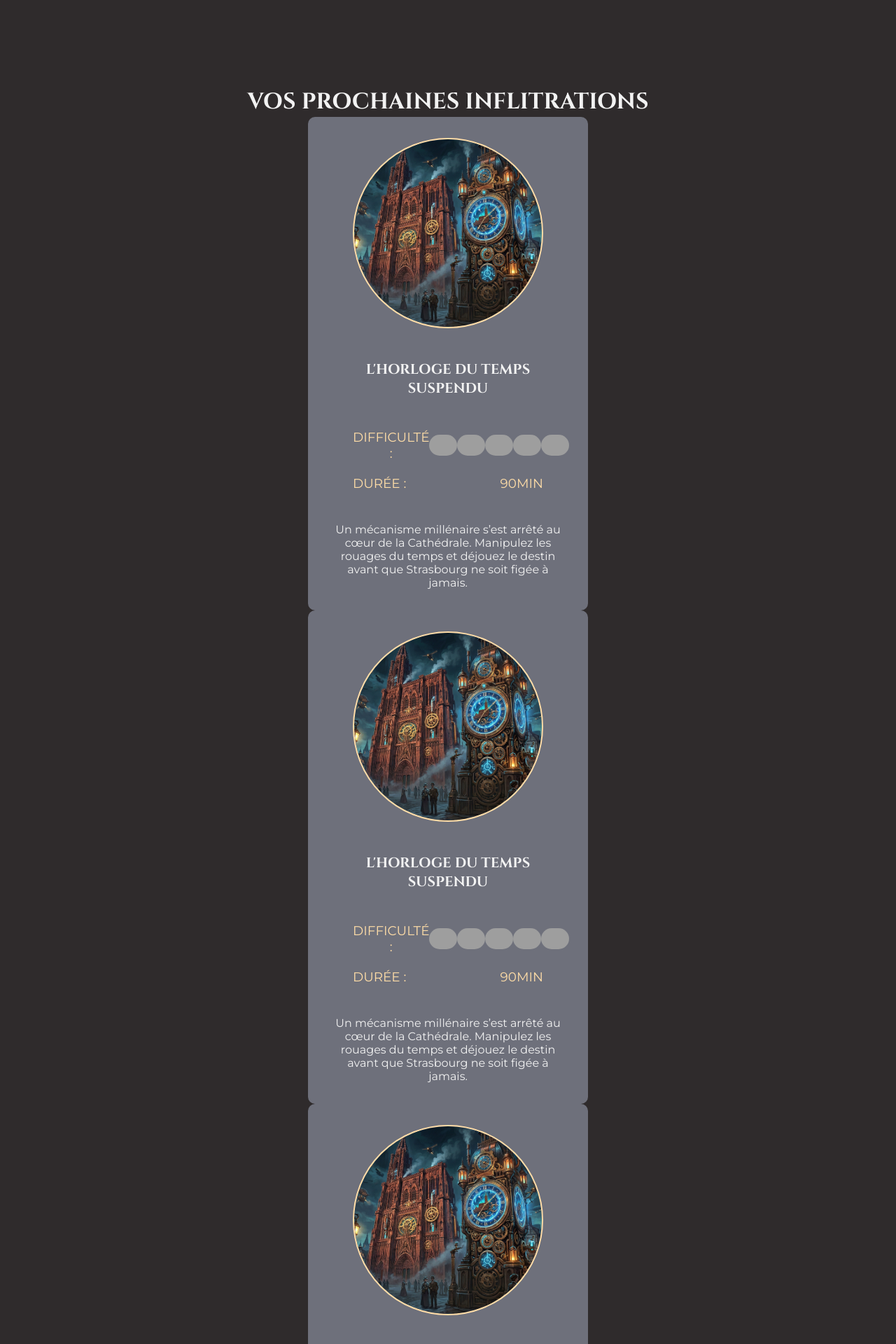
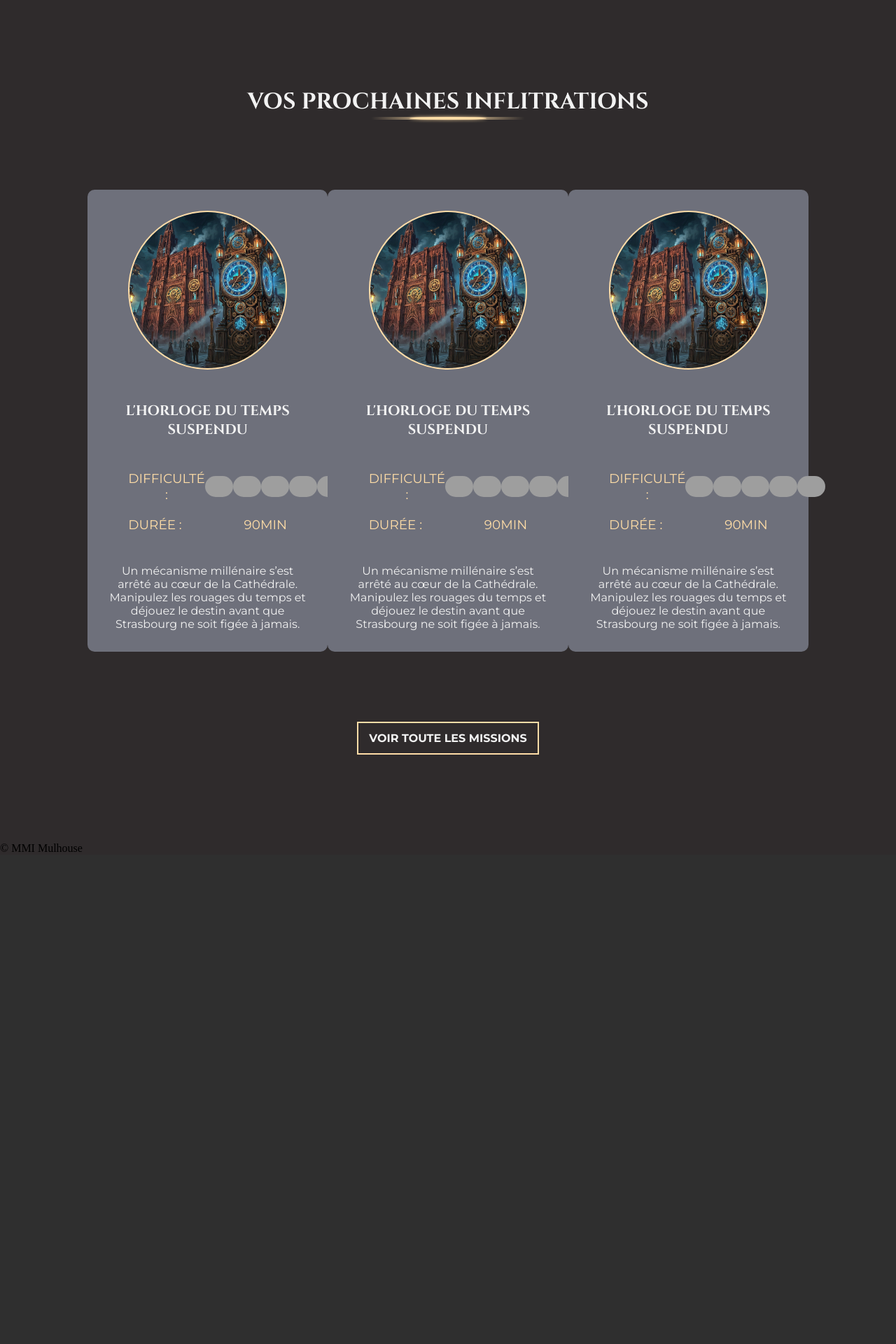
Before and after one commit to aymonier-elias/SAE-4D01, a PHP site: page / in a window 1280 px wide. Shown: the part 801-2721 px from the top of the page at 70% size. After the commit the page ends 2018 px from the top, so only its background shows below. Run offline with PHP 8.4, Linux system fonts and the light colour scheme; grey boxes are pictures that could not be loaded.

Commit message:
Section - INfiltration fini

```diff
--- a/style/accueil.css
+++ b/style/accueil.css
@@ -2,6 +2,9 @@
 
 /* Section - Infiltration */
 .infiltration {
+    display: flex;
+    flex-direction: column;
+    gap: 100px;
   color: var(--white);
   padding: 125px;
   h3 {
@@ -10,6 +13,34 @@
     text-align: center;
   }
 }
+.title {
+    display: flex;
+    flex-direction: column;
+    align-items: center;
+    .separator {
+        position: relative;
+        width: 110px;
+        height: 4px;
+        background-color: var(--secondary);
+        border-radius: 100%;
+        box-shadow: 0 0 5px 0 var(--secondary);
+        &::after {
+            content: "";
+            position: absolute;
+            left: -50%;
+            right: -50%;
+            height: 100%;
+            background-image: linear-gradient(90deg, transparent, var(--secondary), transparent);
+        }
+    }
+}
+.cards {
+  display: flex;
+  width: 100%;
+ justify-content: space-between;
+}
+
+/* Card */
 .card {
   position: relative;
   padding: 30px;
@@ -17,7 +48,7 @@
   flex-direction: column;
   align-items: center;
   gap: 45px;
-  max-width: 400px;
+  width: 400px;
   border-radius: 10px;
   background-color: var(--brand-grey);
   img {
--- a/vue/vueAccueil.php
+++ b/vue/vueAccueil.php
@@ -11,7 +11,10 @@ $hero = "<div class='hero'>
   ?>
 
 <section class="infiltration">
-  <h2>Vos prochaines inflitrations</h2>
+  <div class="title">
+    <h2>Vos prochaines inflitrations</h2>
+    <span class="separator"></span>
+  </div>
   <div class="cards">
     <div class="card">
 
```
